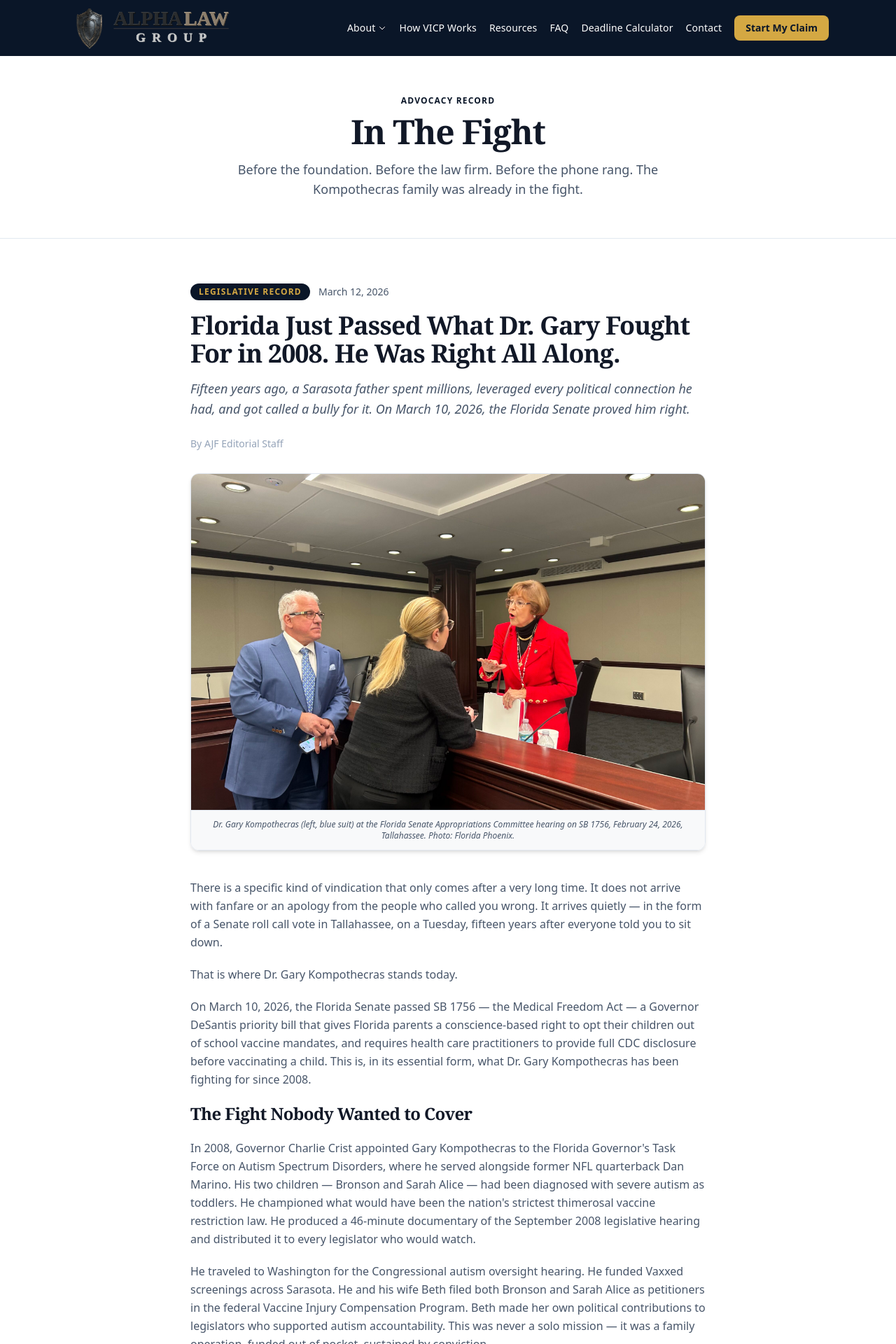
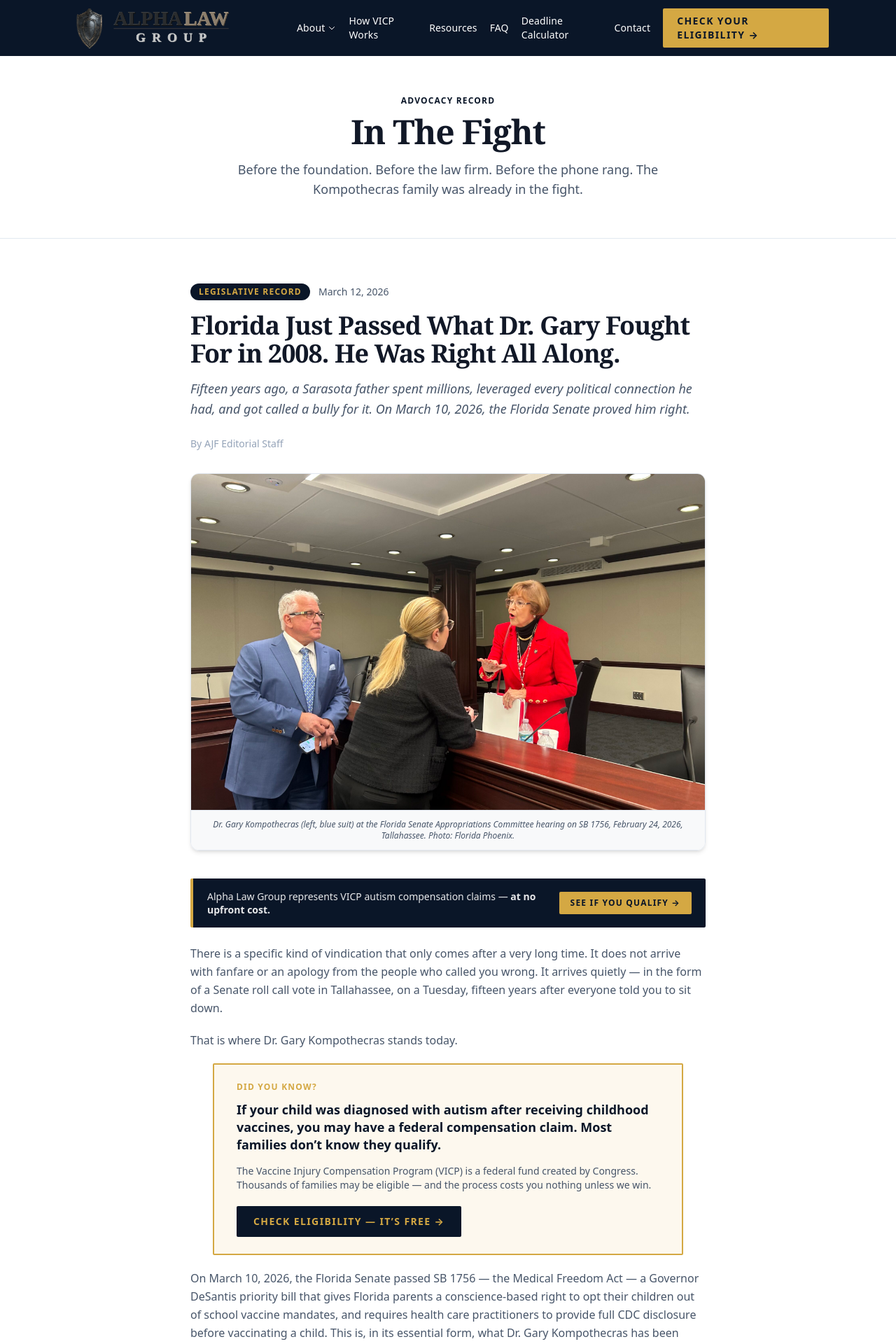
Before and after one commit to badandy-beep/legalcaseportal, a Next.js app: page /in-the-fight in a window 1280 px wide. Shown: the top 1920 px of the page at 70% size. Built offline with nearby package versions, Linux system fonts and the light colour scheme.

Commit message:
feat: 3-point VICP CTAs on all 7 articles, gold eligibility nav button, OG meta tags
Co-Authored-By: Claude Opus 4.6 <noreply@anthropic.com>

```diff
--- a/src/app/(public)/in-the-fight/page.tsx
+++ b/src/app/(public)/in-the-fight/page.tsx
@@ -2,8 +2,30 @@ import type { Metadata } from 'next'
 import Link from 'next/link'
 
 export const metadata: Metadata = {
+  metadataBase: new URL('https://gethelpforautism.com'),
   title: 'In The Fight Before You Called | Autism Justice Foundation',
   description: 'A documented record of the Kompothecras family and AJF legal team advocacy — decades of fighting for autism families before they ever opened a law firm.',
+  openGraph: {
+    title: 'In The Fight Before You Called | Autism Justice Foundation',
+    description: 'Alpha Law Group · VICP Autism Compensation Claims · No Cost Unless We Win',
+    url: 'https://gethelpforautism.com/in-the-fight',
+    siteName: 'Autism Justice Foundation',
+    images: [
+      {
+        url: 'https://gethelpforautism.com/gary-beth-gala.webp',
+        width: 1200,
+        height: 630,
+        alt: 'Autism Justice Foundation — In The Fight',
+      },
+    ],
+    type: 'article',
+  },
+  twitter: {
+    card: 'summary_large_image',
+    title: 'In The Fight Before You Called | Autism Justice Foundation',
+    description: 'Alpha Law Group · VICP Autism Compensation Claims · No Cost Unless We Win',
+    images: ['https://gethelpforautism.com/gary-beth-gala.webp'],
+  },
 }
 
 const articles = [
@@ -17,6 +39,7 @@ const articles = [
     imageCaption: 'Dr. Gary Kompothecras (left, blue suit) at the Florida Senate Appropriations Committee hearing on SB 1756, February 24, 2026, Tallahassee. Photo: Florida Phoenix.',
     author: 'AJF Editorial Staff',
     body: [
+      { type: 'vicp_banner' },
       {
         type: 'p',
         text: 'There is a specific kind of vindication that only comes after a very long time. It does not arrive with fanfare or an apology from the people who called you wrong. It arrives quietly — in the form of a Senate roll call vote in Tallahassee, on a Tuesday, fifteen years after everyone told you to sit down.',
@@ -25,6 +48,7 @@ const articles = [
         type: 'p',
         text: 'That is where Dr. Gary Kompothecras stands today.',
       },
+      { type: 'vicp_mid' },
       {
         type: 'p',
         text: 'On March 10, 2026, the Florida Senate passed SB 1756 — the Medical Freedom Act — a Governor DeSantis priority bill that gives Florida parents a conscience-based right to opt their children out of school vaccine mandates, and requires health care practitioners to provide full CDC disclosure before vaccinating a child. This is, in its essential form, what Dr. Gary Kompothecras has been fighting for since 2008.',
@@ -93,6 +117,7 @@ const articles = [
         type: 'p',
         text: "The Kompothecras family did not start this fight last year. They started it when Bronson couldn't say the name of his favorite toy. Everything since then — the task force, the legislation, the documentary, the foundation, the legal team — has been building toward this moment. The question is whether you'll let them fight for your family too.",
       },
+      { type: 'vicp_close', personName: 'Dr. Gary Kompothecras' },
     ],
   },
   {
@@ -105,8 +130,10 @@ const articles = [
     imageCaption: 'Dr. Andrew Wakefield, gastroenterologist and director of VAXXED: From Cover-Up to Catastrophe (2016).',
     author: 'AJF Editorial Staff',
     body: [
+      { type: 'vicp_banner' },
       { type: 'photogallery', photos: [{ src: '/andrew-wakefield-hd.webp', caption: 'Dr. Andrew Wakefield speaking about his research. He has maintained since 1998 that the questions his team raised deserve a full, transparent scientific answer.' }] },
       { type: 'p', text: 'There is a version of Andrew Wakefield that the medical establishment wants you to know: a disgraced former doctor, struck off the British medical register, whose 1998 study linking the MMR vaccine to autism was retracted and whose claims were formally condemned by a General Medical Council tribunal. That version exists, and those are facts.' },
+      { type: 'vicp_mid' },
       { type: 'p', text: 'There is another version — the one held by tens of thousands of autism families across the United States and United Kingdom — of a physician who listened to parents when no one else would, who documented what those parents were telling him, who asked a question the medical industrial complex was not prepared to answer, and who was systematically destroyed for asking it. That version also exists. Both are part of the record. The Autism Justice Foundation presents both, because the families we serve deserve the full picture — not the sanitized institutional one.' },
       { type: 'h2', text: 'Who Andrew Wakefield Was Before 1998' },
       { type: 'p', text: 'Andrew Jeremy Wakefield was born in 1957 in Britain. His father was a neurologist. His mother was a general practitioner. He studied medicine at St. Mary\'s Hospital Medical School, qualified in 1981, and became a Fellow of the Royal College of Surgeons in 1985. He spent time at the University of Toronto researching small intestine transplantation, then returned to the UK to work on the liver transplant programme at the Royal Free Hospital in London. By the mid-1990s he was a senior lecturer and honorary consultant in experimental gastroenterology — a serious academic physician with a legitimate research record. He was not a fringe figure. He was not an outsider. He was inside the institution, with a career built on peer-reviewed work, when a parent named Rosemary Kessick walked into his clinic in 1995.' },
@@ -126,6 +153,7 @@ const articles = [
       { type: 'p', text: 'In the United States, autism now affects approximately 1 in 36 children — a figure that has risen steadily and dramatically since the early 1990s. The cause of that rise remains, officially, "largely unknown." The families who come to the Autism Justice Foundation are not asking us to resolve the science. They are asking us to help them navigate a legal system that Congress designed specifically to compensate vaccine-injured children — a system that the government funds and operates, and that exists because the question Andrew Wakefield asked in 1998 has an answer that some families already know.' },
       { type: 'p', text: 'Whatever you believe about Andrew Wakefield — and thoughtful, informed people believe very different things — the question he raised has not been silenced. It has been amplified. The MAHA movement now operates at the federal level. The CDC\'s vaccine safety data is under formal review. The Medical Freedom Act passed the Florida Senate in March 2026. The families who were told for twenty-five years that their children\'s regression was coincidental are no longer being told to sit down and accept it. Whether Wakefield was right, wrong, or somewhere in between, the movement he helped catalyze has arrived at the center of American health policy. The children in his 1998 study are now adults. Their parents are still asking the same question.' },
       { type: 'warning', text: 'If your child was diagnosed with autism and you believe vaccine injury played a role, the Vaccine Injury Compensation Program may provide a path to accountability. VICP claims must generally be filed within 3 years of the first symptom. Free consultation — no obligation.' },
+      { type: 'vicp_close', personName: 'Dr. Andrew Wakefield' },
     ],
   },
   {
@@ -138,6 +166,7 @@ const articles = [
     imageCaption: 'Alex J. Kompothecras, Managing Attorney, Alpha Law Group. Honorary Board Member, Autism Society of Florida.',
     author: 'AJF Editorial Staff',
     body: [
+      { type: 'vicp_banner' },
       {
         type: 'p',
         text: 'There is a phrase attorneys in mass-tort and personal injury work know well: any lawyer can file the paperwork. What separates the ones worth hiring is what they knew before you called them. For Alex Kompothecras, that knowledge was not acquired in a law school classroom or a continuing legal education seminar on vaccine injury. It was acquired at home — watching his younger siblings Bronson and Sarah Alice navigate a world that was not built for them.',
@@ -146,6 +175,7 @@ const articles = [
         type: 'p',
         text: "Alex grew up as the older brother of two children with severe autism. He watched his parents, Gary and Beth Kompothecras, fight legislative battles in Tallahassee, travel to congressional hearings in Washington, and file his siblings as petitioners in the federal Vaccine Injury Compensation Program. By the time Alex graduated from law school and opened Alpha Law Group in Sarasota, autism advocacy was not a practice area he chose. It was the air he had breathed for twenty years.",
       },
+      { type: 'vicp_mid' },
       {
         type: 'h2',
         text: 'Building the 5K From Scratch',
@@ -187,6 +217,7 @@ const articles = [
         shortcode: 'DVesjeoAOkg',
         caption: 'Alex Kompothecras on the Alpha Law Group Autism 5K and the mission behind it.',
       },
+      { type: 'vicp_close', personName: 'Alex Kompothecras' },
     ],
   },
   {
@@ -199,6 +230,7 @@ const articles = [
     imageCaption: 'Alex Kompothecras, Managing Attorney at Alpha Law Group and Honorary Board Member of the Autism Society of Florida.',
     category: 'Advocacy',
     body: [
+      { type: 'vicp_banner' },
       {
         type: 'p',
         text: 'Alex Kompothecras appeared before the Florida House of Representatives on behalf of the Autism Society of Florida to testify in support of HB365 — legislation mandating in-person law enforcement training for interactions with individuals on the autism spectrum.',
@@ -208,6 +240,7 @@ const articles = [
         text: '"In-person" officer training is a non-negotiable requirement for the safety of our loved ones.',
         cite: '— Alex Kompothecras, Florida House Committee testimony, March 2026',
       },
+      { type: 'vicp_mid' },
       {
         type: 'p',
         text: 'The committee passed HB365 by a unanimous vote. For Alex, this was not a professional milestone — it was personal. He grew up protecting younger siblings on the autism spectrum, and that experience shapes both his legal practice at Alpha Law Group and his advocacy at the state level.',
@@ -229,6 +262,7 @@ const articles = [
         type: 'warning',
         text: 'If your family has experienced harm due to inadequate law enforcement training in an autism-related incident, Alpha Law Group may be able to help.',
       },
+      { type: 'vicp_close', personName: 'Alex Kompothecras' },
     ],
   },
   {
@@ -241,6 +275,7 @@ const articles = [
     imageCaption: 'Dr. Gary Kompothecras, founder of 1-800-ASK-GARY and co-founder of the Autism Justice Foundation. Appointed by Governor DeSantis to the Florida Board of Chiropractic Medicine, January 2026.',
     author: 'AJF Editorial Staff',
     body: [
+      { type: 'vicp_banner' },
       {
         type: 'p',
         text: "In January 2026, Governor Ron DeSantis appointed Dr. Gary Kompothecras to the Florida Board of Chiropractic Medicine — the state regulatory body that oversees licensure, discipline, and professional standards for chiropractic practitioners across Florida. It is a formal position. It carries real authority. And for anyone who has followed Gary Kompothecras's history with Florida state government, the appointment carries a particular weight.",
@@ -249,6 +284,7 @@ const articles = [
         type: 'p',
         text: "This is the same man who, beginning in 2008, used every political and financial tool at his disposal to pressure Florida's public health establishment into investigating the connection between thimerosal-containing vaccines and autism. He was appointed to the Governor's Task Force on Autism Spectrum Disorders by Governor Charlie Crist. He championed legislation the Florida Department of Health resisted at every turn. He emailed agency directors demanding accountability and signed those emails with the phrase: \"Govern yourselves accordingly.\" He was called a bully. He was called politically motivated. The system stonewalled him for years. And he kept going.",
       },
+      { type: 'vicp_mid' },
       {
         type: 'h2',
         text: 'Why the Appointment Matters',
@@ -282,6 +318,7 @@ const articles = [
         type: 'warning',
         text: "The VICP 3-year statute of limitations is strict and rarely waived. Whether the political moment is favorable or not has no bearing on whether your family's filing window is open. Find out now — before it isn't.",
       },
+      { type: 'vicp_close', personName: 'Dr. Gary Kompothecras' },
     ],
   },
   {
@@ -294,6 +331,7 @@ const articles = [
     imageCaption: "The Kompothecras family — Alex (in the tree), Sarah Alice (center), and Bronson (right, in blue). Two of Gary and Beth's six children were diagnosed with severe autism as toddlers.",
     author: 'AJF Editorial Staff',
     body: [
+      { type: 'vicp_banner' },
       {
         type: 'p',
         text: "There is no credential more relevant to navigating the federal Vaccine Injury Compensation Program than having personally filed a claim in it — and having that claim denied. Gary and Beth Kompothecras know the VICP system not from law review articles or expert witnesses. They know it because they put their own children's names on the petition, hired attorneys, waited through the administrative process, and received a denial.",
@@ -302,6 +340,7 @@ const articles = [
         type: 'p',
         text: "Bronson and Sarah Alice Kompothecras were filed as petitioners in the federal Vaccine Injury Compensation Program — the so-called Vaccine Court — by their parents, who believed their children's severe autism was connected to thimerosal-containing vaccines administered in infancy. Both cases were ultimately closed without compensation.",
       },
+      { type: 'vicp_mid' },
       {
         type: 'h2',
         text: 'What the VICP System Actually Is',
@@ -342,6 +381,7 @@ const articles = [
         type: 'warning',
         text: 'VICP petitions must generally be filed within 3 years of the first symptom or autism diagnosis. If your child was diagnosed years ago and you have not yet filed, your window may be narrowing or already closed. A free consultation is the only way to know for certain.',
       },
+      { type: 'vicp_close', personName: 'The Bronson Family' },
     ],
   },
   {
@@ -354,8 +394,10 @@ const articles = [
     imageCaption: 'David "Nino" Rodriguez at the 2012 NCLR ALMA Awards, Pasadena, California. Photo: Kevin Winter/Getty Images for NCLR.',
     author: 'AJF Editorial Staff',
     body: [
+      { type: 'vicp_banner' },
       { type: 'knockout', tysonSrc: '/nino-tyson-hd.webp' },
       { type: 'p', text: 'There is a phrase that David "Nino" Rodriguez has used in front of thousands of school kids, in detention facilities, in gymnasiums, and on his podcast: "Never give up and always show up." It sounds simple. Coming from Nino, it lands like a fist, because the man saying it has been tested at levels that most motivational speakers have not.' },
+      { type: 'vicp_mid' },
       { type: 'p', text: 'Born September 18, 1977 in El Paso, Texas, Nino grew up being bullied. He got into boxing at around six years old, didn\'t truly commit to it until he was thirteen or fourteen, and when he did, what followed was historic. He turned professional in 1998 and the results were immediate — 18 straight knockouts to open his career, 17 of them in the first round. By the time his record reached 36–0 with 34 knockouts, boxing historians had to acknowledge what the numbers said plainly: his 24 first-round knockouts had surpassed the legendary first-round KO record of Mike Tyson. He was ranked #10 in the world by the WBC and #12 by the WBA, listed among ESPN\'s top 25 pound-for-pound prospects, and widely believed to be on trajectory to become the first Mexican Heavyweight Champion of the World.' },
       { type: 'youtube', videoId: 'ZPRZS0UELnk', title: 'David "Nino" Rodriguez — Full Interview' },
       {
@@ -381,6 +423,7 @@ const articles = [
       { type: 'p', text: 'Today, David "Nino" Rodriguez is the founder and CEO of Nino\'s Corner TV — a subscription media platform and podcast that airs live Monday, Wednesday, and Friday, reaching upwards of 50 million people per month across all platforms, with 510,000 YouTube subscribers as of December 2025. He has appeared on national television as a boxing commentator, he runs a clothing line called Patriot Wear, and he has built one of the most loyal independent media audiences in the country — not because of a network deal or a PR firm, but because the man on screen is exactly who he says he is.' },
       { type: 'p', text: '"I don\'t worry about it," he said when asked about his future. "I know God\'s got my back. I\'m following God, and I\'m growing organically." That is not a talking point. For Nino Rodriguez, it is a documented, hard-won truth — one purchased at considerable cost, and shared freely with anyone willing to listen.' },
       { type: 'warning', text: 'The Autism Justice Foundation exists because every family dealing with a vaccine-injured child deserves someone in their corner who has been tested and didn\'t quit. Learn whether your family has a VICP claim — free consultation, no obligation.' },
+      { type: 'vicp_close', personName: 'Nino Rodriguez' },
     ],
   },
 ]
@@ -441,7 +484,7 @@ export default function InTheFightPage() {
 
             {/* Body */}
             <div className="space-y-5">
-              {article.body.map((block: { type: string; text?: string; cite?: string; videoId?: string; title?: string; photos?: { src: string; caption: string }[]; posterSrc?: string; tysonSrc?: string; shortcode?: string; caption?: string }, i: number) => {
+              {article.body.map((block: { type: string; text?: string; cite?: string; videoId?: string; title?: string; photos?: { src: string; caption: string }[]; posterSrc?: string; tysonSrc?: string; shortcode?: string; caption?: string; personName?: string }, i: number) => {
                 if (block.type === 'youtube' && block.videoId) {
                   return (
                     <div key={i} className="my-8">
@@ -667,6 +710,78 @@ export default function InTheFightPage() {
                     </div>
                   )
                 }
+                if (block.type === 'vicp_banner') {
+                  return (
+                    <div key={i} className="my-6 flex items-center justify-between gap-4 px-5 py-4 rounded-sm"
+                      style={{ background: '#0a1628', borderLeft: '4px solid #d4a843' }}>
+                      <p className="text-sm text-white opacity-90 leading-snug">
+                        Alpha Law Group represents VICP autism compensation claims — <strong className="text-white">at no upfront cost.</strong>
+                      </p>
+                      <a href="/intake/phase-1"
+                        className="flex-shrink-0 px-4 py-2 text-xs font-bold uppercase tracking-widest rounded-sm transition-opacity hover:opacity-90"
+                        style={{ background: '#d4a843', color: '#0a1628', whiteSpace: 'nowrap' }}>
+                        See If You Qualify →
+                      </a>
+                    </div>
+                  )
+                }
+                if (block.type === 'vicp_mid') {
+                  return (
+                    <div key={i} className="my-10 mx-auto max-w-2xl rounded-sm overflow-hidden"
+                      style={{ border: '2px solid #d4a843' }}>
+                      <div className="px-8 py-6" style={{ background: '#fdf8ee' }}>
+                        <p className="text-xs font-bold uppercase tracking-widest mb-3" style={{ color: '#d4a843' }}>
+                          Did You Know?
+                        </p>
+                        <p className="text-lg font-semibold leading-snug mb-4" style={{ color: '#0a1628' }}>
+                          If your child was diagnosed with autism after receiving childhood vaccines, you may have a federal compensation claim. Most families don&rsquo;t know they qualify.
+                        </p>
+                        <p className="text-sm mb-5" style={{ color: '#475569' }}>
+                          The Vaccine Injury Compensation Program (VICP) is a federal fund created by Congress. Thousands of families may be eligible — and the process costs you nothing unless we win.
+                        </p>
+                        <a href="/intake/phase-1"
+                          className="inline-block px-6 py-3 text-sm font-bold uppercase tracking-widest transition-opacity hover:opacity-90 rounded-sm"
+                          style={{ background: '#0a1628', color: '#d4a843' }}>
+                          Check Eligibility — It&rsquo;s Free →
+                        </a>
+                      </div>
+                    </div>
+                  )
+                }
+                if (block.type === 'vicp_close') {
+                  return (
+                    <div key={i} className="mt-12 rounded-sm overflow-hidden"
+                      style={{ background: '#0a1628' }}>
+                      <div className="px-8 py-10 text-center">
+                        <p className="text-xs font-bold uppercase tracking-widest mb-4" style={{ color: '#d4a843' }}>
+                          Autism Justice Foundation · Alpha Law Group
+                        </p>
+                        <h3 className="text-2xl font-bold text-white mb-3 leading-snug">
+                          {block.personName ? `${block.personName} joined the fight.` : 'They joined the fight.'} <br />
+                          <span style={{ color: '#d4a843' }}>Now it&rsquo;s your turn.</span>
+                        </h3>
+                        <p className="text-sm text-white opacity-70 mb-6 max-w-lg mx-auto leading-relaxed">
+                          Alpha Law Group handles VICP autism compensation claims exclusively on contingency — no cost unless we win. Start your free case review today.
+                        </p>
+                        <div className="flex flex-col sm:flex-row gap-3 justify-center">
+                          <a href="/intake/phase-1"
+                            className="px-8 py-4 font-bold uppercase tracking-widest text-sm transition-opacity hover:opacity-90 rounded-sm"
+                            style={{ background: '#d4a843', color: '#0a1628' }}>
+                            Begin Your VICP Application →
+                          </a>
+                          <a href="/intake/phase-1"
+                            className="px-8 py-4 font-bold uppercase tracking-widest text-sm rounded-sm transition-opacity hover:opacity-80"
+                            style={{ background: 'transparent', color: 'white', border: '1px solid rgba(255,255,255,0.3)' }}>
+                            Refer Someone You Know →
+                          </a>
+                        </div>
+                        <p className="mt-4 text-xs opacity-40 text-white">
+                          No cost unless we win · Florida Bar licensed · HIPAA compliant
+                        </p>
+                      </div>
+                    </div>
+                  )
+                }
                 return (
                   <p key={i} className="text-[#475569] leading-relaxed text-base">
                     {block.text}
--- a/src/app/(public)/layout.tsx
+++ b/src/app/(public)/layout.tsx
@@ -26,7 +26,7 @@ const allLinks = [
   { label: 'How VICP Works', href: '/how-vicp-works' },
   { label: 'FAQ', href: '/faq' },
   { label: 'Deadline Calculator', href: '/deadline-calculator' },
-  { label: 'Start My Claim', href: '/intake/phase-1', isCta: true },
+  { label: 'Check Your Eligibility →', href: '/intake/phase-1', isCta: true },
   { label: 'Resources', href: '/resources' },
   { label: 'Contact', href: '/contact' },
 ]
@@ -100,12 +100,13 @@ export default function PublicLayout({
                 </Link>
               ))}
 
-              <Link
+              <a
                 href="/intake/phase-1"
-                className="bg-[#d4a843] text-[#0a1628] font-bold px-4 py-2 rounded-lg hover:bg-[#b8902e] transition ml-2 text-sm"
+                className="inline-block px-5 py-2 text-sm font-bold uppercase tracking-widest rounded-sm transition-opacity hover:opacity-90 ml-2"
+                style={{ background: '#d4a843', color: '#0a1628' }}
               >
-                Start My Claim
-              </Link>
+                Check Your Eligibility →
+              </a>
             </div>
 
             {/* Mobile hamburger */}
@@ -139,9 +140,10 @@ export default function PublicLayout({
                 onClick={() => setIsMenuOpen(false)}
                 className={
                   link.isCta
-                    ? 'block px-6 py-4 bg-[#d4a843] text-[#0a1628] font-bold text-base border-b border-[#d4a843]/20'
+                    ? 'block w-full text-center px-6 py-4 font-bold text-sm uppercase tracking-widest border-b border-[#d4a843]/20'
                     : 'block px-6 py-4 text-white text-base font-medium border-b border-[#d4a843]/20 hover:text-[#d4a843]'
                 }
+                style={link.isCta ? { background: '#d4a843', color: '#0a1628' } : undefined}
               >
                 {link.label}
               </Link>
```
